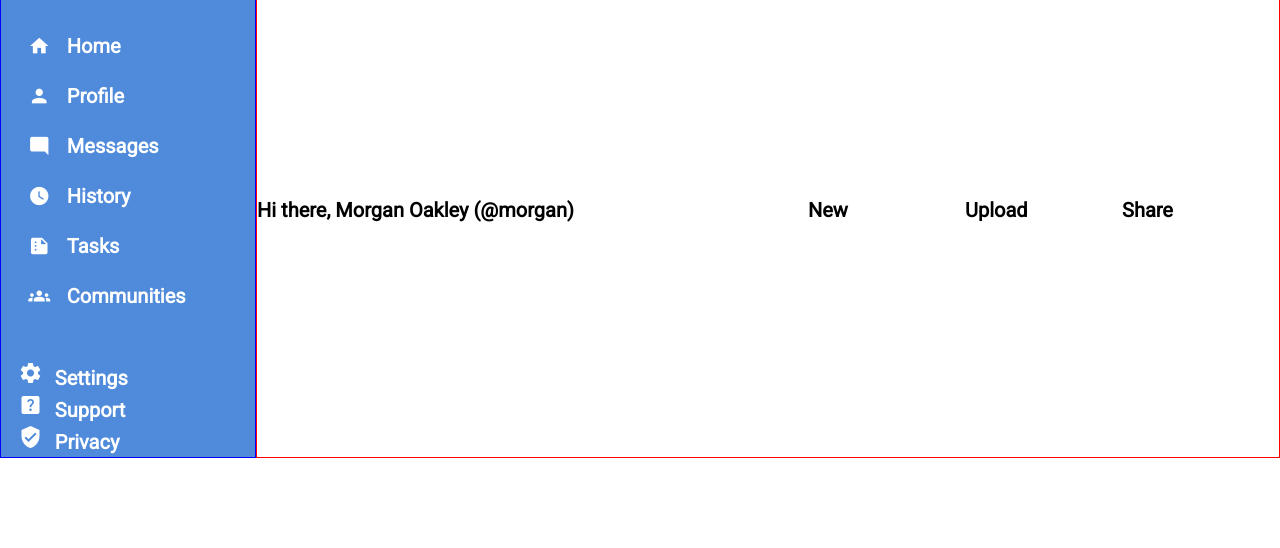
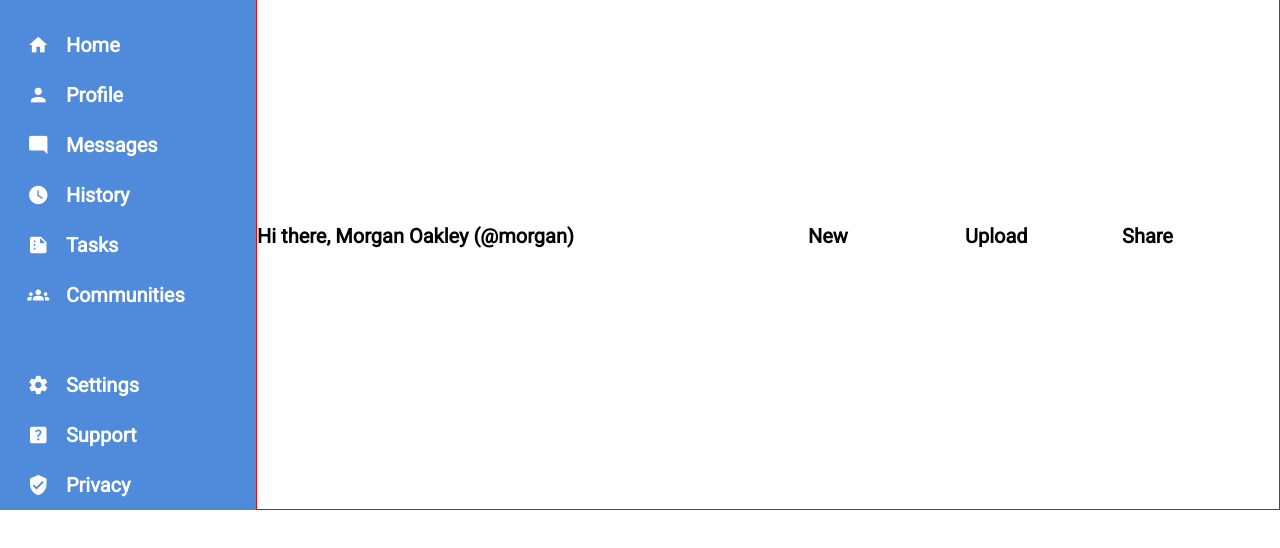
Before and after one commit to n-pontes/admin-dashboard, a plain HTML site: page index.html in a window 1280 px wide. Shown: the part 68-616 px from the top of the page. Drawn offline with Linux system fonts and the light colour scheme; files whose address does not match are found by name.

Commit message:
Fix the bottom of the sidebar Add flex properties to the bottom children of the sidebar, allows the icons and the links to be properly aligned

```diff
--- a/css/style.css
+++ b/css/style.css
@@ -93,7 +93,6 @@
     display: grid;
     grid-template-columns: 1fr;
     gap: 2em;
-    border: 1px solid blue;
     color: white;
     background-color: rgb(79, 139, 218);
     padding-left: 5%;
@@ -108,7 +107,18 @@
 
   .side-menu-top div i {
     font-size: 22px;
-}
+  }
+
+  .side-menu-bottom div {
+    display: flex;
+    align-items: center;
+    gap: 10px;
+    padding: 10px;
+  }
+
+  .side-menu-bottom div i {
+    font-size: 22px;
+  }
 
   .header {
     display: grid;
```
